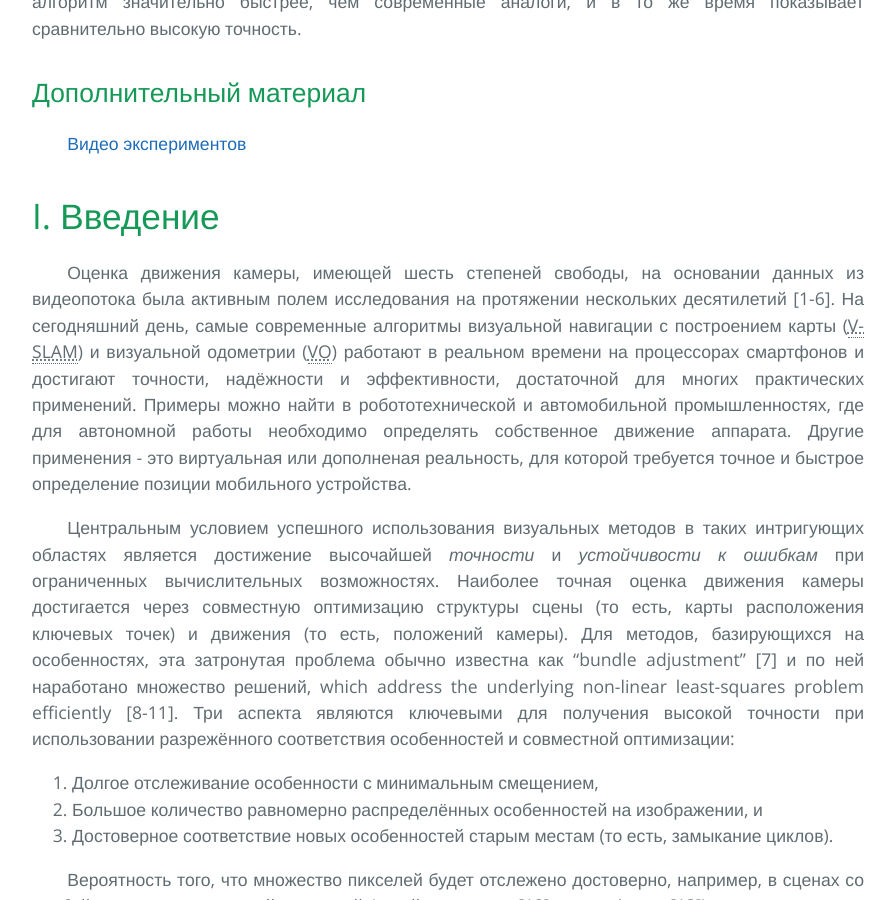
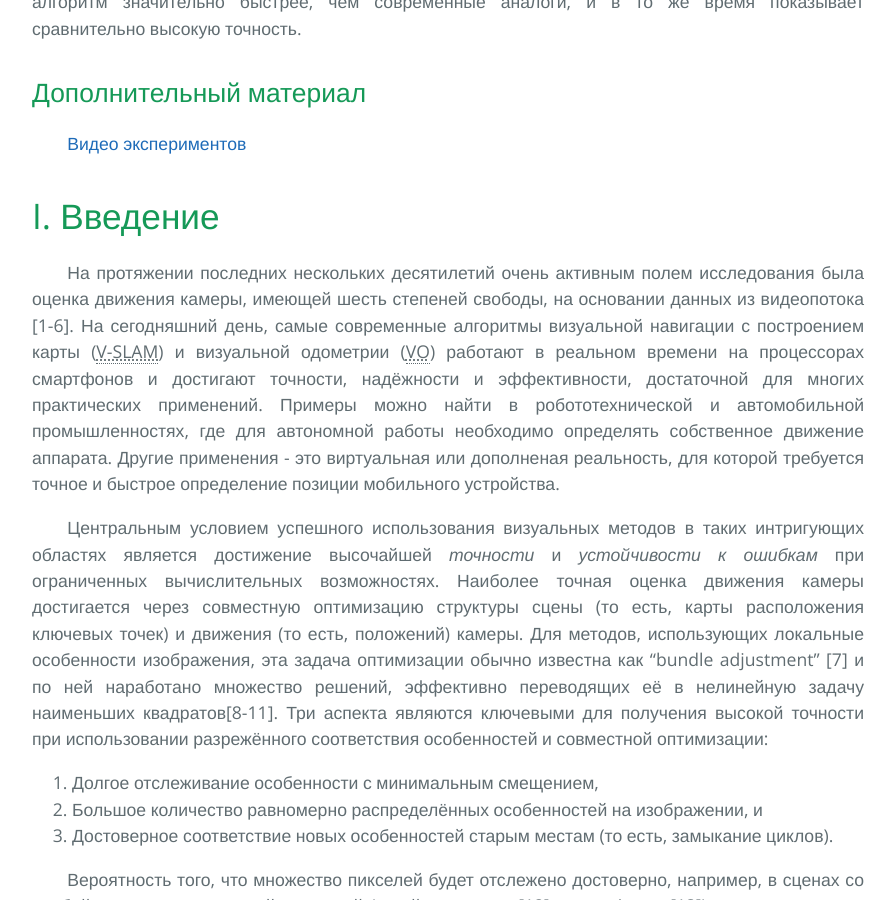
Before and after one commit to i-v-s/slam, a Jekyll site: the page built from svo2.md, in a window 1280 px wide and 900 px high, scrolled down 1248 px. Shown: the whole window, without its empty margins (192-1087 px from the left). Built offline with Jekyll 4.4.1, drawn with Linux system fonts in a browser that asks for light colours; our own code applies the rules of GitHub Pages for plain Markdown files; formulas are drawn with MathJax 3.

Commit message:
Updated svo2.md

```diff
--- a/svo2.md
+++ b/svo2.md
@@ -38,7 +38,8 @@ the UZH Forschungskredit, and the SNSF-ERC Starting Grant.
 
 # I. Введение
 
-Оценка движения камеры, имеющей шесть степеней свободы, на основании данных из видеопотока была активным полем исследования на протяжении нескольких десятилетий [1-6].
+На протяжении последних нескольких десятилетий очень активным полем исследования была
+оценка движения камеры, имеющей шесть степеней свободы, на основании данных из видеопотока [1-6].
 На сегодняшний день, самые современные алгоритмы
 визуальной навигации с построением карты (V-SLAM) и визуальной одометрии (VO)
 работают в реальном времени на процессорах смартфонов и достигают точности,
@@ -52,12 +53,12 @@ the UZH Forschungskredit, and the SNSF-ERC Starting Grant.
 в таких интригующих областях является достижение
 высочайшей *точности* и *устойчивости к ошибкам* при ограниченных вычислительных возможностях.
 Наиболее точная оценка движения камеры достигается через совместную оптимизацию структуры сцены
-(то есть, карты расположения ключевых точек) и движения (то есть, положений камеры).
-Для методов, базирующихся на особенностях,
-эта затронутая проблема обычно известна как
+(то есть, карты расположения ключевых точек) и движения (то есть, положений) камеры.
+Для методов, использующих локальные особенности изображения,
+эта задача оптимизации обычно известна как
 "bundle adjustment" [7] и по ней наработано множество решений,
-which address the underlying non-linear least-squares problem
-efficiently [8-11]. Три аспекта являются ключевыми для получения высокой точности при использовании разрежённого соответствия особенностей и совместной оптимизации:
+эффективно переводящих её в нелинейную задачу наименьших квадратов[8-11].
+Три аспекта являются ключевыми для получения высокой точности при использовании разрежённого соответствия особенностей и совместной оптимизации:
 1. Долгое отслеживание особенности с минимальным смещением,
 2. Большое количество равномерно распределённых особенностей на изображении, и
 3. Достоверное соответствие новых особенностей старым местам (то есть, замыкание циклов).
```
